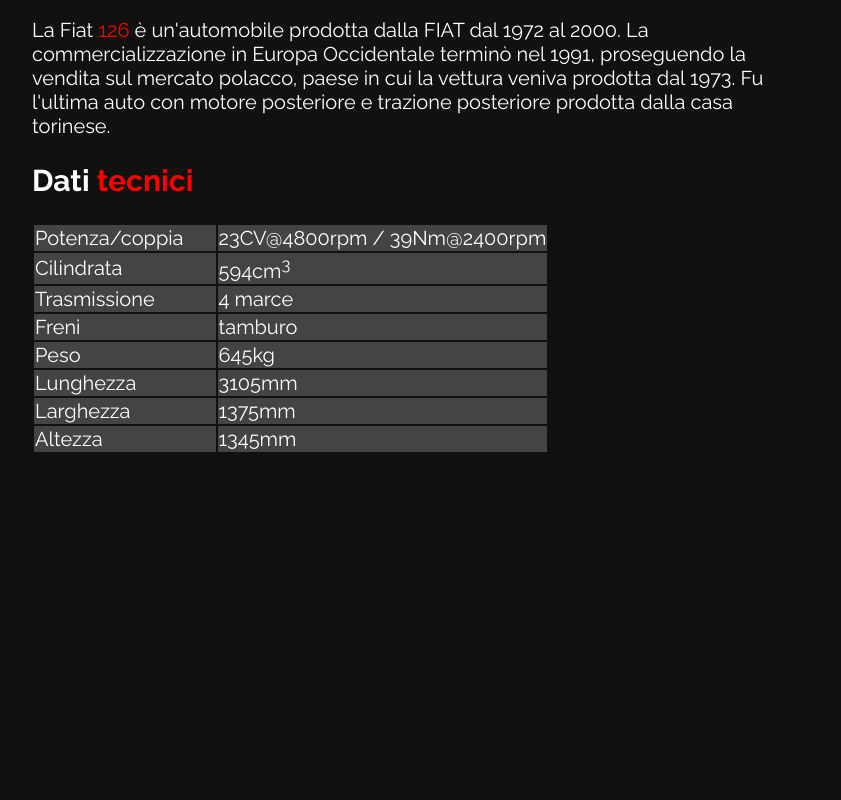
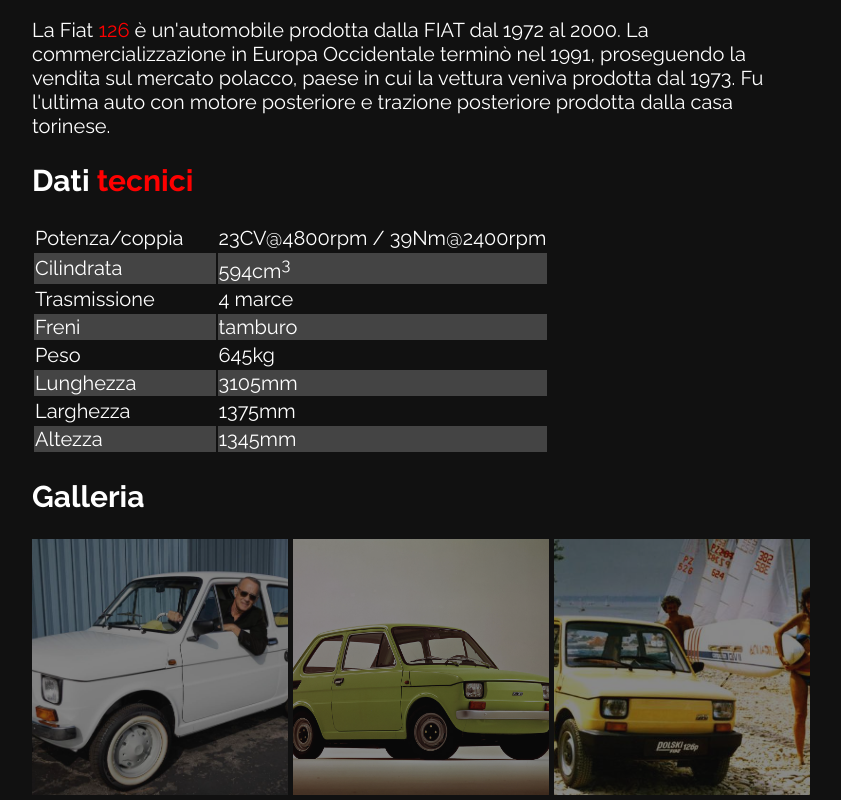
Before and after one commit to erikfakin/scripting-3in-2025, a plain HTML site: page css - 1/sito-auto/index.html in a window 1280 px wide. Shown: the part 685-1485 px from the top of the page, without its empty margins (218-1059 px from the left). Before the commit the page ends 1139 px from the top, so only its background shows below. Drawn offline with nearby package versions, Linux system fonts and the light colour scheme.

Commit message:
Esercizio auto

```diff
--- a/css - 1/sito-auto/index.html
+++ b/css - 1/sito-auto/index.html
@@ -34,9 +34,20 @@
 		padding-right: 32px;
 	}
 
-	tr:nth-child(n){
+	tr:nth-child(2n){
 		background-color: #444;
 	}
+	.galleria img{
+		width: 256px;
+		height: 256px;
+		object-fit: cover;
+		opacity: 0.5;
+
+	}
+	.galleria img:hover{
+		opacity: 1;
+	}
+
 
 	</style>
 </head>
@@ -85,5 +96,13 @@
 		</tr>
 
 	</table>
+
+	<h2>Galleria</h2>
+	<div class="galleria">
+		<img src="img1.jpg" alt="fiat 126 bianca" />
+		<img src="img2.jpg" alt="fiat 126 verde" />
+		<img src="img3.jpeg" alt="fiat 126 al mare" />
+	</div>
+
 </body>
 </html>
```
Also changed, not shown: css - 1/sito-auto/img1.jpg (added), css - 1/sito-auto/img2.jpg (added), css - 1/sito-auto/img3.jpeg (added).
